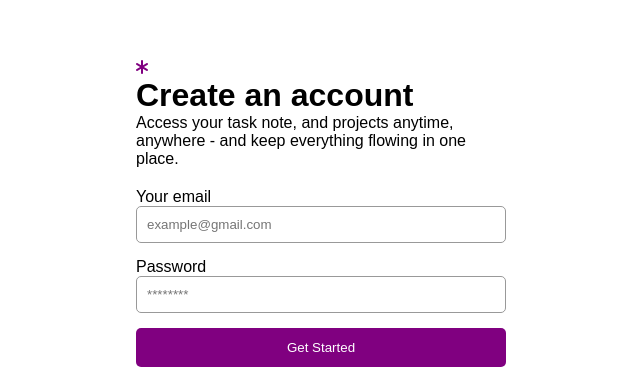
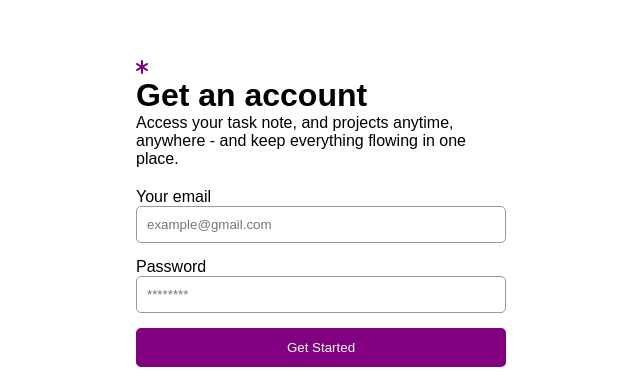
Before and after one commit to Timblaq/positivus, a plain HTML site: page index.html in a window 1280 px wide. Shown: the part 122-506 px from the top of the page, without its empty margins (607-1247 px from the left). Drawn offline with Linux system fonts and the light colour scheme.

Commit message:
Update index.html

```diff
--- a/index.html
+++ b/index.html
@@ -203,7 +203,7 @@
 
             <i class="fa-solid fa-asterisk" style="color:purple;"></i>
 
-            <h1>Create an account</h1>
+            <h1>Get an account</h1>
 
             <p class="aces">
                 Access your task note, and projects anytime,
```
